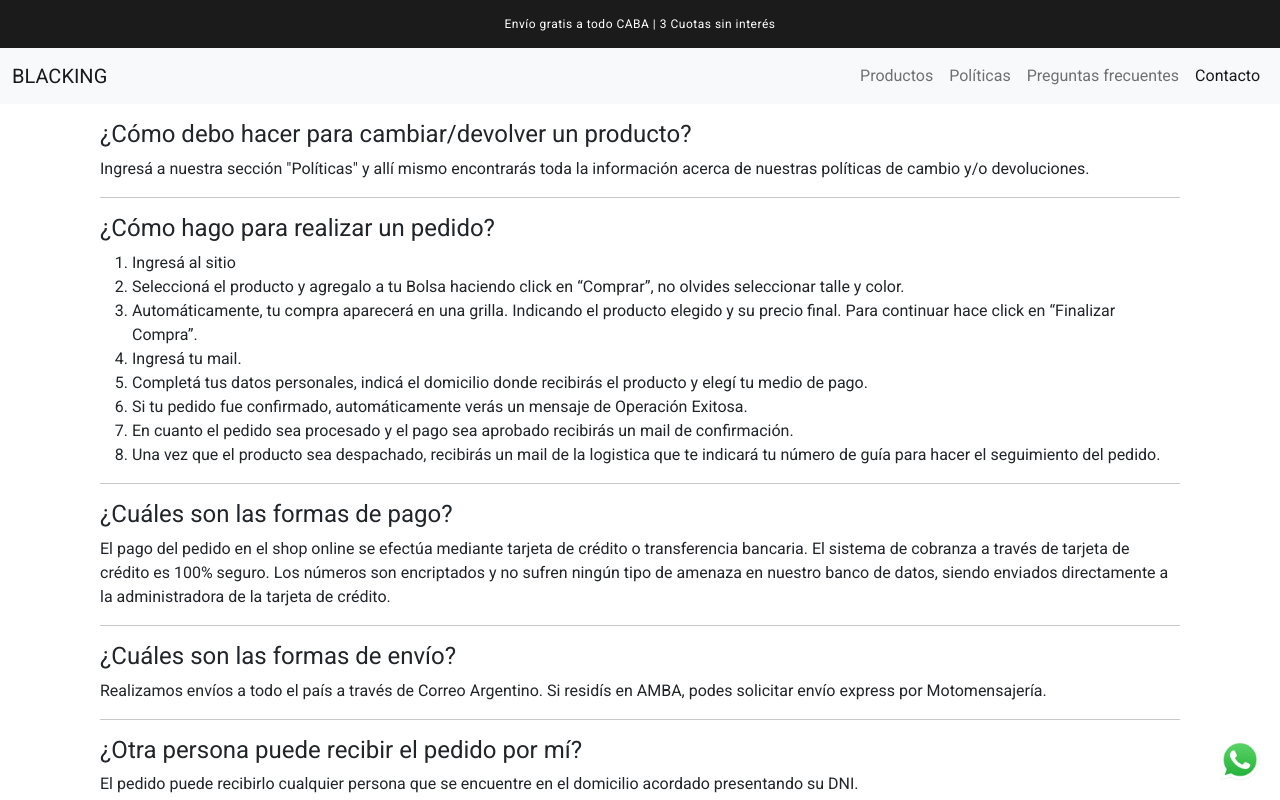
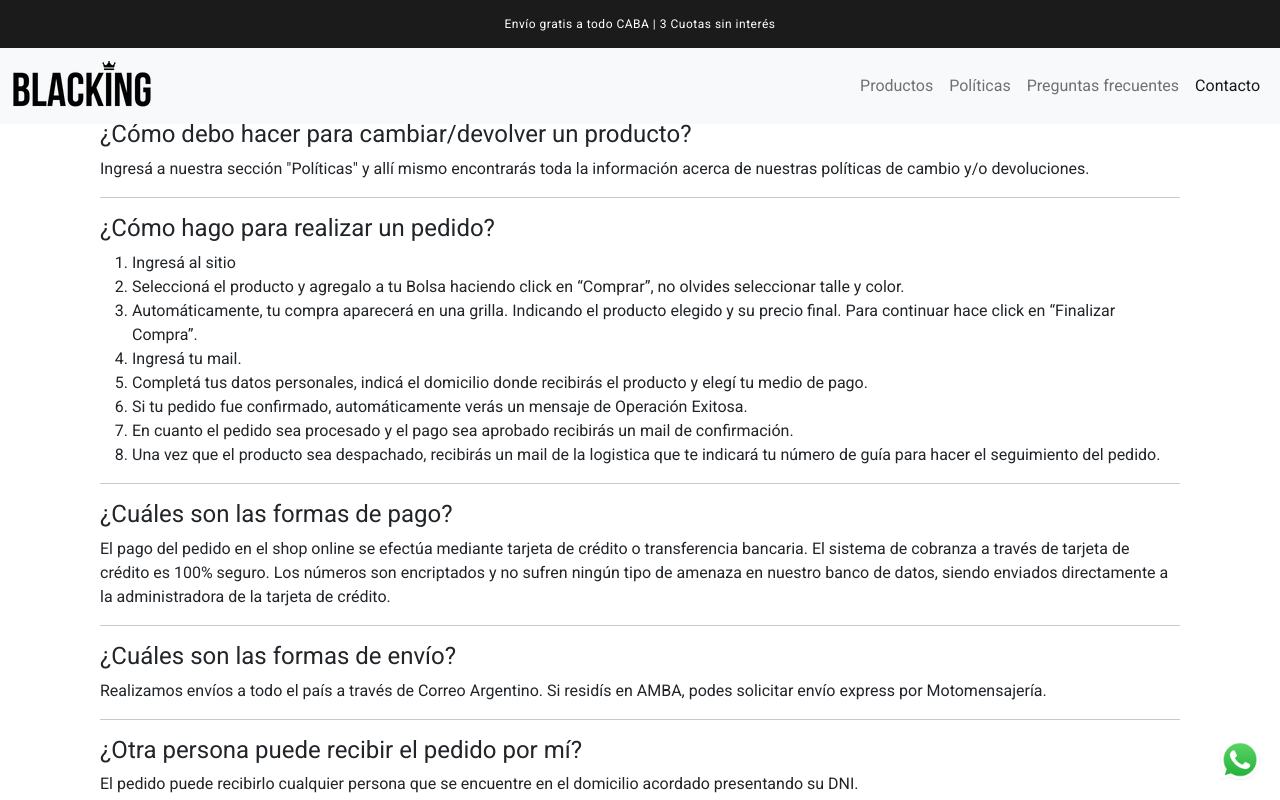
Before and after one commit to camilasicsic/coder-blacking-js, a plain HTML site: page preguntas-frecuentes.html in a window 1280 px wide. Shown: the top 800 px of the page. Drawn offline with nearby package versions, Linux system fonts and the light colour scheme.

Commit message:
adding logo in all pages

```diff
--- a/preguntas-frecuentes.html
+++ b/preguntas-frecuentes.html
@@ -43,7 +43,9 @@
       <div class="menu-container">
         <nav class="navbar navbar-expand-sm bg-light">
           <div class="container-fluid">
-            <a class="navbar-brand" href="./index.html">BLACKING</a>
+            <a class="navbar-brand" href="./index.html"
+              ><img class="logo" src="./imagenes/logo.png" alt="blacking-logo"
+            /></a>
             <button
               class="navbar-toggler"
               type="button"
--- a/styles.css
+++ b/styles.css
@@ -29,9 +29,6 @@ body {
 
 .navbar-nav-all-width {
   width: 100%;
-}
-
-.logo {
 }
 
 /* footer */
@@ -202,15 +199,3 @@ body {
     flex-wrap: wrap;
   }
 }
-
-/* hover para preguntarle a agus
-transition: all 2s{
-} */
-
-/* notas
-border-radius: 50%
-
-color ccff33
-
-EAE509
-*/
```
Also changed, not shown: contacto.html (+2 -1 lines), index.html (+0 -2 lines), politicas.html (+2 -1 lines), productos.html (+3 -1 lines).
